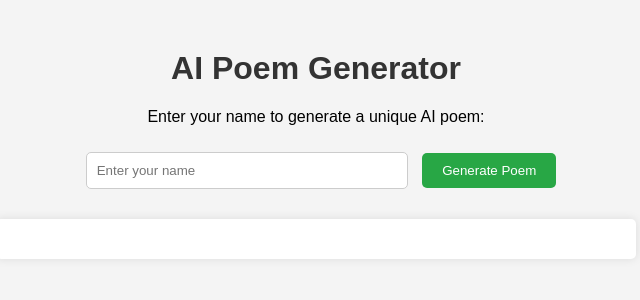
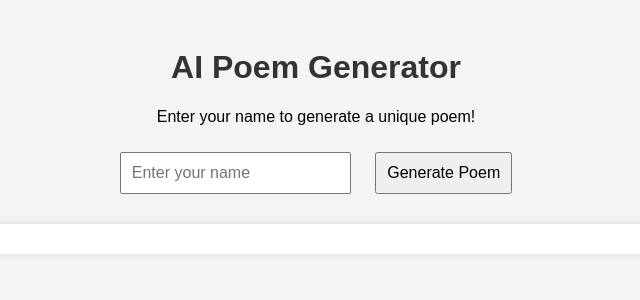
Before and after one commit to SeveredOutie/ai-poem-generator, a Flask app: page / in a window 1280 px wide. Shown: the top 300 px of the page, without its empty margins (324-964 px from the left). Run offline with Flask 3, Linux system fonts and the light colour scheme.

Commit message:
index.html

```diff
--- a/templates/index.html
+++ b/templates/index.html
@@ -8,73 +8,47 @@
         body {
             font-family: Arial, sans-serif;
             text-align: center;
-            margin: 50px;
+            padding: 20px;
             background-color: #f4f4f4;
         }
         h1 {
             color: #333;
         }
-        input {
+        input, button {
+            margin: 10px;
             padding: 10px;
-            width: 80%;
-            max-width: 300px;
-            margin: 10px;
-            border: 1px solid #ccc;
-            border-radius: 5px;
-        }
-        button {
-            padding: 10px 20px;
-            background-color: #28a745;
-            color: white;
-            border: none;
-            border-radius: 5px;
-            cursor: pointer;
-        }
-        button:hover {
-            background-color: #218838;
+            font-size: 16px;
         }
         #poemOutput {
             margin-top: 20px;
-            padding: 20px;
-            background-color: white;
+            padding: 15px;
+            background: white;
             border-radius: 5px;
-            box-shadow: 0 0 10px rgba(0, 0, 0, 0.1);
-            max-width: 600px;
-            margin-left: auto;
-            margin-right: auto;
+            box-shadow: 0px 0px 10px rgba(0, 0, 0, 0.1);
         }
     </style>
 </head>
 <body>
     <h1>AI Poem Generator</h1>
-    <p>Enter your name to generate a unique AI poem:</p>
+    <p>Enter your name to generate a unique poem!</p>
     <input type="text" id="nameInput" placeholder="Enter your name">
     <button onclick="generatePoem()">Generate Poem</button>
-
     <div id="poemOutput"></div>
 
     <script>
-        async function generatePoem() {
-            const name = document.getElementById("nameInput").value.trim();
+        function generatePoem() {
+            const name = document.getElementById("nameInput").value || "Dreamer";
 
-            if (!name) {
-                alert("Please enter a name.");
-                return;
-            }
-
-            const response = await fetch("/generate", {
-                method: "POST",
-                headers: { "Content-Type": "application/json" },
+            fetch('/generate', {
+                method: 'POST',
+                headers: { 'Content-Type': 'application/json' },
                 body: JSON.stringify({ name: name })
-            });
-
-            if (!response.ok) {
-                document.getElementById("poemOutput").innerText = "Error generating poem. Please try again.";
-                return;
-            }
-
-            const data = await response.json();
-            document.getElementById("poemOutput").innerText = data.poem;
+            })
+            .then(response => response.json())
+            .then(data => {
+                document.getElementById("poemOutput").innerText = data.poem;
+            })
+            .catch(error => console.error("Error:", error));
         }
     </script>
 </body>
```
